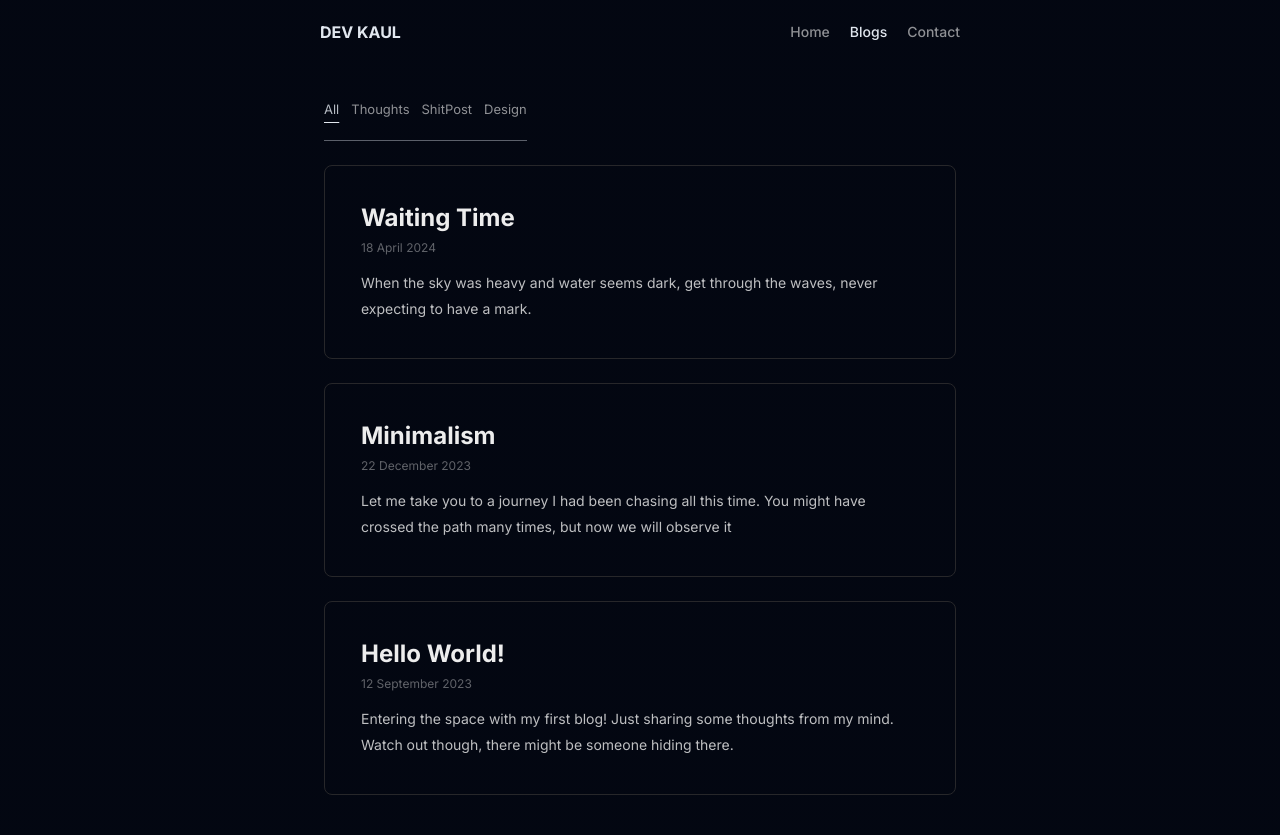
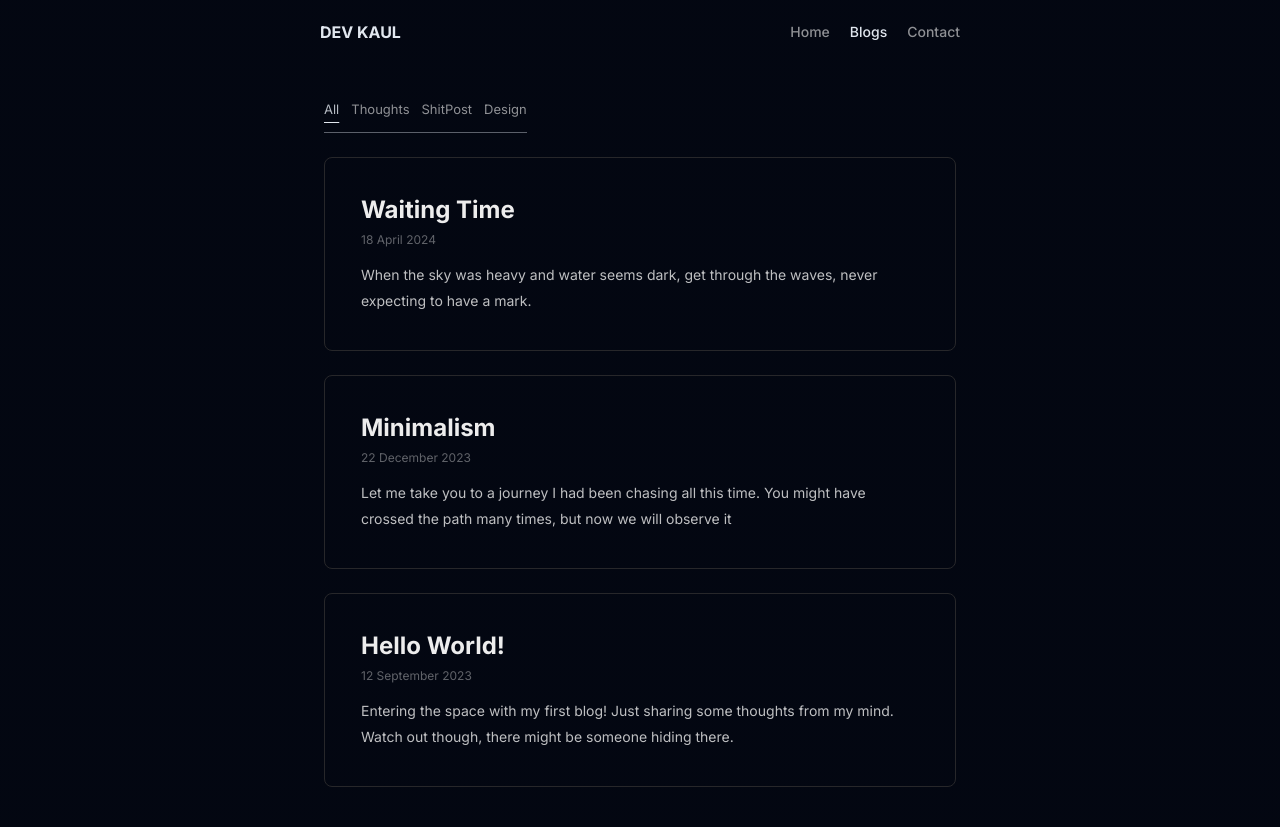
Before and after one commit to BugReportOnWeb/website, a Next.js app: page /blogs in a window 1280 px wide. Built offline with nearby package versions, Linux system fonts and the light colour scheme.

Commit message:
fix: minor change in bottom padding on tags section

```diff
--- a/components/Tags.tsx
+++ b/components/Tags.tsx
@@ -6,7 +6,7 @@ type TagsProps = {
 
 const Tags = ({ tags, currentTag, setCurrentTag }: TagsProps) => {
     return (
-        <div className="flex gap-3 pb-5 border-b border-[#e1e7ef]/40 w-fit overflow-x-scroll">
+        <div className="flex gap-3 pb-3 border-b border-[#e1e7ef]/40 w-fit overflow-x-scroll">
             {tags.map((tag, index) => (
                 <button
                     key={index}
```
